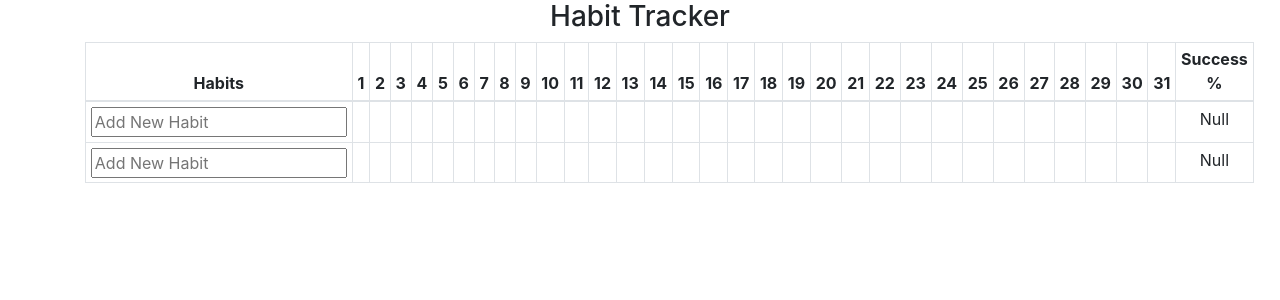
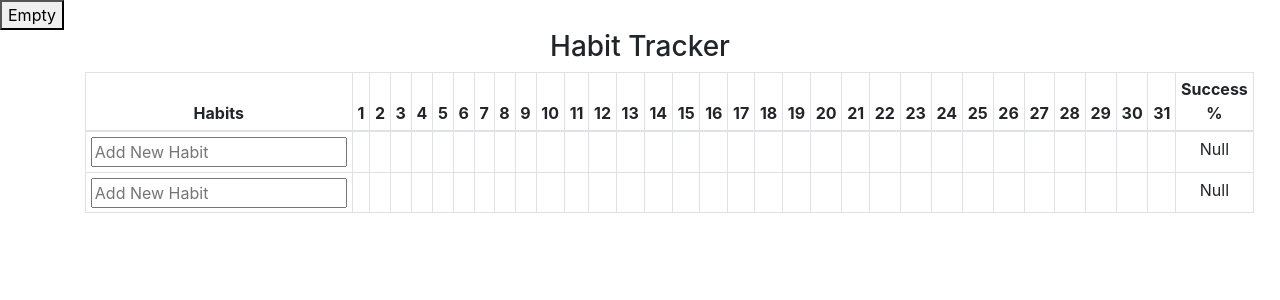
Before and after one commit to Fuertesian/Habit-Tracker, a React (Create React App) app: page / in a window 1280 px wide. Shown: the top 300 px of the page. Built offline with nearby package versions, Linux system fonts and the light colour scheme.

Commit message:
Added ToggleButton for testing purposes

```diff
--- a/src/App.js
+++ b/src/App.js
@@ -1,9 +1,15 @@
 import React from 'react'
 import './App.css'
 import MonthlyHabitTracker from './containers/MonthlyHabitTracker'
+import ToggleButton from './components/MonthlyHabitTrackerComponents/TableRows/ToggleButton'
 
 function App() {
-  return <MonthlyHabitTracker />
+  return (
+    <div>
+      <ToggleButton />
+      <MonthlyHabitTracker />
+    </div>
+  )
 }
 
 export default App
```
